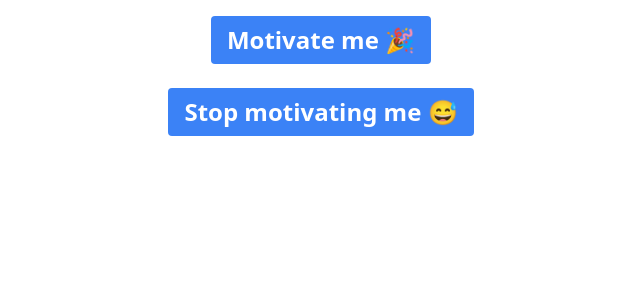
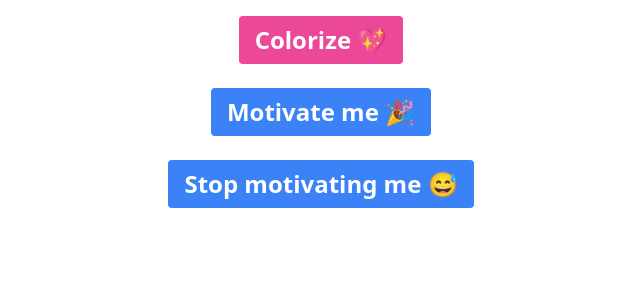
Before and after one commit to rebelchris/popup-extension, a React (Vite) app: page / in a window 1280 px wide. Shown: the top 300 px of the page, without its empty margins (319-959 px from the left). Built offline with nearby package versions, Linux system fonts and the light colour scheme.

Commit message:
feat: page modifications

```diff
--- a/src/App.jsx
+++ b/src/App.jsx
@@ -26,10 +26,31 @@ export function App() {
     setColor(storedColor.color);
   });
 
+  const changeColor = () => {
+    chrome.storage.sync.get('color', ({ color }) => {
+      document.body.style.backgroundColor = color;
+    });
+  }
+
+  const colorize = async () => {
+    const [tab] = await chrome.tabs.query({ active: true, currentWindow: true });
+    chrome.scripting.executeScript({
+      target: { tabId: tab.id },
+      function: changeColor
+    });
+  }
+
   return (
     <div
       className={`flex flex-col items-center justify-center w-screen h-auto ${colorMatch[color]} p-4`}
     >
+      <button
+          className='px-4 py-2 text-2xl font-bold text-white bg-pink-500 rounded hover:bg-pink-700'
+          onClick={colorize}
+      >
+        Colorize 💖
+      </button>
+      <br />
       <button
         className='px-4 py-2 text-2xl font-bold text-white bg-blue-500 rounded hover:bg-blue-700'
         onClick={createNotification}
```
Also changed, not shown: public/manifest.json.
